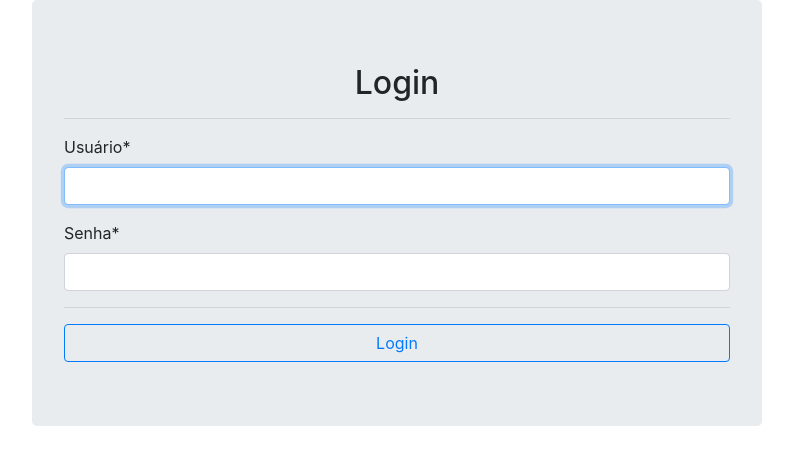
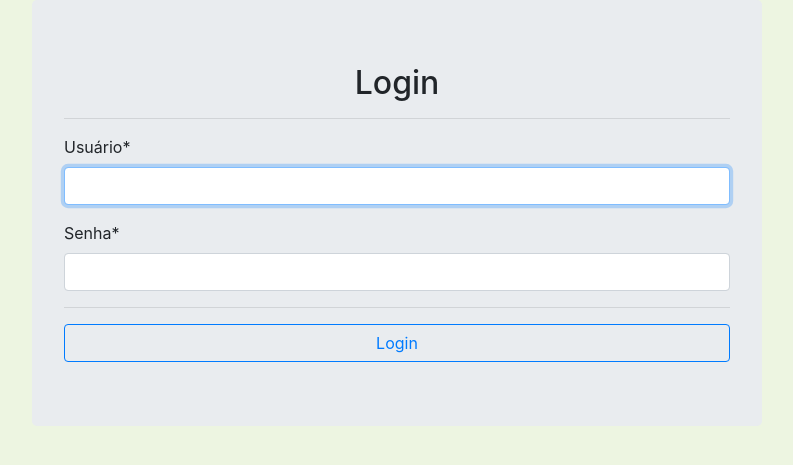
Before and after one commit to vitornr7/estoque-django, a Django app: page /accounts/login/ in a window 1280 px wide. Shown: the top 465 px of the page, without its empty margins (243-1036 px from the left). Run offline with Django 3.2, Linux system fonts and the light colour scheme; some libraries are stand-ins or nearby versions.

Commit message:
hotfix login background color

```diff
--- a/templates/registration/login.html
+++ b/templates/registration/login.html
@@ -10,7 +10,7 @@
         integrity="sha384-ggOyR0iXCbMQv3Xipma34MD+dH/1fQ784/j6cY/iJTQUOhcWr7x9JvoRxT2MZw1T" crossorigin="anonymous">
 </head>
 
-<body>
+<body style="background-color: #EDF5E1;">
     <div class="container">
         <div class="row">
             <div class="col-md-2"></div>
```
